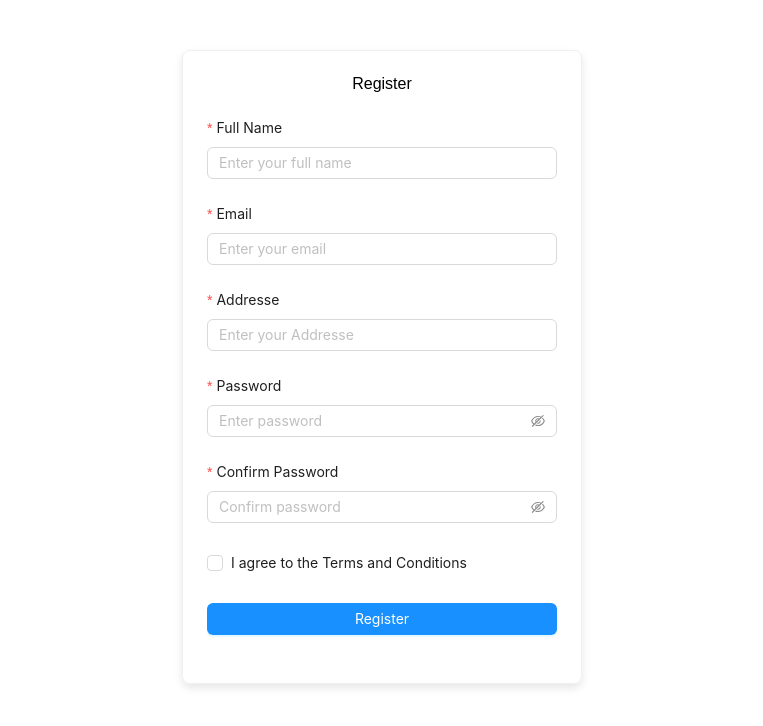
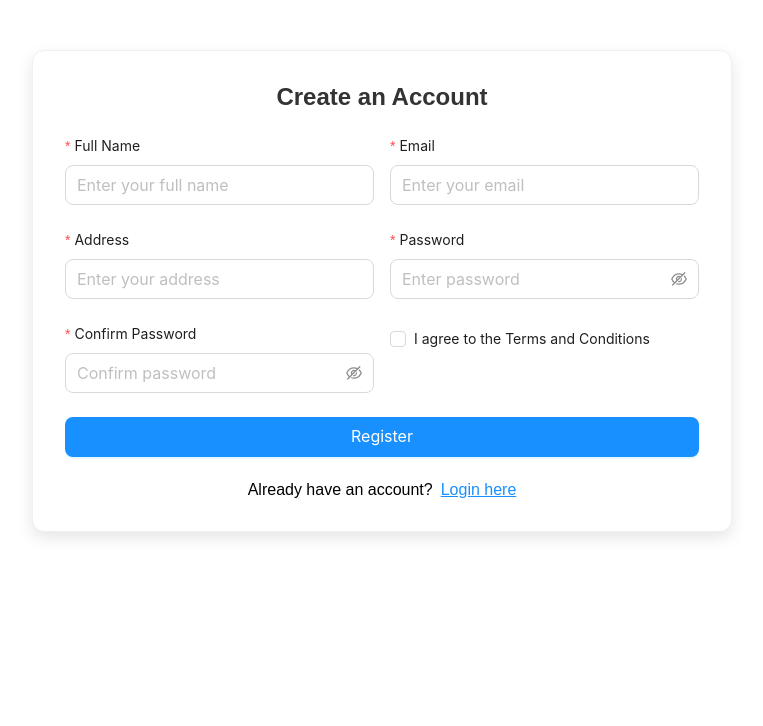
Before and after one commit to BidecSolutions/baitussalaam-admin-panel, a React (Vite) app: page /register in a window 1280 px wide. Shown: the top 726 px of the page, without its empty margins (258-1021 px from the left). Built offline with nearby package versions, Linux system fonts and the light colour scheme.

Commit message:
admin side completed

```diff
--- a/src/PrivateRoute.jsx
+++ b/src/PrivateRoute.jsx
@@ -5,7 +5,7 @@ import { Navigate } from "react-router-dom";
 const PrivateRoute = ({ children }) => {
   const token = localStorage.getItem("token"); // check login
   if (!token) {
-    return <Navigate to="/register" replace />; // agar nahi login, register page
+    return <Navigate to="/login" replace />; // agar nahi login, register page
   }
   return children;
 };
--- a/src/components/TestsForm.jsx
+++ b/src/components/TestsForm.jsx
@@ -1,19 +1,18 @@
 import { Form, Input, InputNumber, Button, Card, Space, Select, Row, Col } from "antd";
-import React, { useContext, useEffect, useState } from "react";
-import { RoleContext } from "../Context/RolesContext";
+import React, { useEffect, useState } from "react";
 import api from "../services/api";
 
 const { TextArea } = Input;
 const { Option } = Select;
 
 const TestForm = ({ initialValues, loading, onCancel, visible, onSubmit }) => {
-  // const { createTest } = useContext(RoleContext);
   const [form] = Form.useForm();
   const [categories, setCategories] = useState([]);
 
   useEffect(() => {
     if (visible) {
-      api.get("/test-category")
+      api
+        .get("/test-category")
         .then((res) => setCategories(res.data?.data || []))
         .catch((err) => console.error("Failed to fetch categories", err));
 
@@ -33,11 +32,12 @@ const TestForm = ({ initialValues, loading, onCancel, visible, onSubmit }) => {
   };
 
   return (
-    <div className="flex justify-center items-center min-h-screen bg-gray-50">
+    <div className="flex justify-center items-start py-6">
       <Card
-        title={initialValues ? "Edit Test" : " Create New Test"}
-        className="w-full max-w-5xl shadow-xl rounded-2xl"
+        title={initialValues ? "Edit Test" : "Create New Test"}
+        className="w-full max-w-5xl shadow-md rounded-lg"
         bordered={false}
+        bodyStyle={{ padding: "16px" }} // yaha padding kam kar di
       >
         <Form
           layout="vertical"
@@ -45,7 +45,7 @@ const TestForm = ({ initialValues, loading, onCancel, visible, onSubmit }) => {
           initialValues={initialValues}
           onFinish={onFinish}
         >
-          <Row gutter={16}>
+          <Row gutter={12}>
             <Col span={8}>
               <Form.Item
                 name="name"
@@ -83,7 +83,7 @@ const TestForm = ({ initialValues, loading, onCancel, visible, onSubmit }) => {
             </Col>
           </Row>
 
-          <Row gutter={16}>
+          <Row gutter={12}>
             <Col span={8}>
               <Form.Item
                 name="price"
@@ -111,7 +111,7 @@ const TestForm = ({ initialValues, loading, onCancel, visible, onSubmit }) => {
             </Col>
           </Row>
 
-          <Row gutter={16}>
+          <Row gutter={12}>
             <Col span={24}>
               <Form.Item name="description" label="Description">
                 <TextArea rows={3} placeholder="Enter description" />
--- a/src/pages/Register.jsx
+++ b/src/pages/Register.jsx
@@ -1,6 +1,6 @@
 import React from "react";
-import { Form, Input, Button, Checkbox, message } from "antd";
-import { useNavigate } from "react-router-dom";
+import { Form, Input, Button, Checkbox, message, Row, Col } from "antd";
+import { Link, useNavigate } from "react-router-dom";
 
 const Register = () => {
   const [form] = Form.useForm();
@@ -19,6 +19,7 @@ const Register = () => {
           body: JSON.stringify({
             name: values.name,
             email: values.email,
+            address: values.address,
             password: values.password,
           }),
         }
@@ -29,7 +30,7 @@ const Register = () => {
       if (response.ok && data.success) {
         message.success("User registered successfully!");
         form.resetFields();
-        navigate("/"); // ✅ registration ke baad redirect
+        navigate("/");
       } else {
         message.error(data.message || "Registration failed!");
       }
@@ -42,15 +43,26 @@ const Register = () => {
   return (
     <div
       style={{
-        maxWidth: 400,
+        maxWidth: 700, // ✅ thoda bara kardiya takay 2 columns fit ho
         margin: "50px auto",
-        padding: 24,
+        padding: 32,
         border: "1px solid #f0f0f0",
-        borderRadius: 8,
-        boxShadow: "0 4px 8px rgba(0,0,0,0.1)",
+        borderRadius: 12,
+        boxShadow: "0 6px 16px rgba(0,0,0,0.1)",
+        backgroundColor: "#fff",
       }}
     >
-      <h2 style={{ textAlign: "center", marginBottom: 24 }}>Register</h2>
+      <h2
+        style={{
+          textAlign: "center",
+          marginBottom: 24,
+          fontSize: "24px",
+          fontWeight: "600",
+          color: "#333",
+        }}
+      >
+        Create an Account
+      </h2>
 
       <Form
         form={form}
@@ -59,14 +71,18 @@ const Register = () => {
         onFinish={onFinish}
         autoComplete="off"
       >
+        <Row gutter={16}>
+          <Col span={12}>
             <Form.Item
               label="Full Name"
               name="name"
               rules={[{ required: true, message: "Please enter your name!" }]}
             >
-          <Input placeholder="Enter your full name" />
+              <Input size="large" placeholder="Enter your full name" />
             </Form.Item>
+          </Col>
 
+          <Col span={12}>
             <Form.Item
               label="Email"
               name="email"
@@ -75,20 +91,23 @@ const Register = () => {
                 { type: "email", message: "Please enter a valid email!" },
               ]}
             >
-          <Input placeholder="Enter your email" />
+              <Input size="large" placeholder="Enter your email" />
             </Form.Item>
+          </Col>
+        </Row>
 
+        <Row gutter={16}>
+          <Col span={12}>
             <Form.Item
-          label="Addresse"
+              label="Address"
               name="address"
-          rules={[
-            { required: true, message: "Please enter your Addresse!" },
-            // { type: "email", message: "Please enter a valid email!" },
-          ]}
+              rules={[{ required: true, message: "Please enter your address!" }]}
             >
-          <Input placeholder="Enter your Addresse" />
+              <Input size="large" placeholder="Enter your address" />
             </Form.Item>
+          </Col>
 
+          <Col span={12}>
             <Form.Item
               label="Password"
               name="password"
@@ -97,9 +116,13 @@ const Register = () => {
                 { min: 6, message: "Password must be at least 6 characters!" },
               ]}
             >
-          <Input.Password placeholder="Enter password" />
+              <Input.Password size="large" placeholder="Enter password" />
             </Form.Item>
+          </Col>
+        </Row>
 
+        <Row gutter={16}>
+          <Col span={12}>
             <Form.Item
               label="Confirm Password"
               name="confirmPassword"
@@ -116,9 +139,11 @@ const Register = () => {
                 }),
               ]}
             >
-          <Input.Password placeholder="Confirm password" />
+              <Input.Password size="large" placeholder="Confirm password" />
             </Form.Item>
+          </Col>
 
+          <Col span={12}>
             <Form.Item
               name="terms"
               valuePropName="checked"
@@ -133,13 +158,29 @@ const Register = () => {
             >
               <Checkbox>I agree to the Terms and Conditions</Checkbox>
             </Form.Item>
+          </Col>
+        </Row>
 
         <Form.Item>
-          <Button type="primary" htmlType="submit" block>
+          <Button type="primary" htmlType="submit" block size="large">
             Register
           </Button>
         </Form.Item>
       </Form>
+
+      <div style={{ textAlign: "center", marginTop: 16 }}>
+        <span style={{ marginRight: 8 }}>Already have an account?</span>
+        <Link
+          to="/login"
+          style={{
+            color: "#1890ff",
+            fontWeight: 500,
+            textDecoration: "underline",
+          }}
+        >
+          Login here
+        </Link>
+      </div>
     </div>
   );
 };
--- a/src/pages/Tests.jsx
+++ b/src/pages/Tests.jsx
@@ -130,7 +130,7 @@ const Tests = () => {
   onCancel={handleModalCancel}
   footer={null}
   width={600}
-  destroyOnClose
+  // destroyOnClose
 >
   <TestsForm
     visible={modalVisible}
--- a/src/services/api.js
+++ b/src/services/api.js
@@ -81,8 +81,8 @@ export const testCategoriesAPI = {
   getAll: () => api.get('/test-category'),
   getById: (id) => api.get(`/test-category/${id}`),
   create: (data) => api.post('admin/test-category/store', data),
-  update: (id, data) => api.post(`/test-category/${id}/update`, data),
-  delete: (id) => api.delete(`/test-category/${id}`),
+  update: (id, data) => api.post(`admin/test-category/${id}/update`, data),
+  delete: (id) => api.delete(`admin/test-category/${id}/delete`),
 };
 
 
```
Also changed, not shown: src/pages/Login.jsx (+18 -37 lines). Lines whose indentation alone changed are shown as unchanged.
